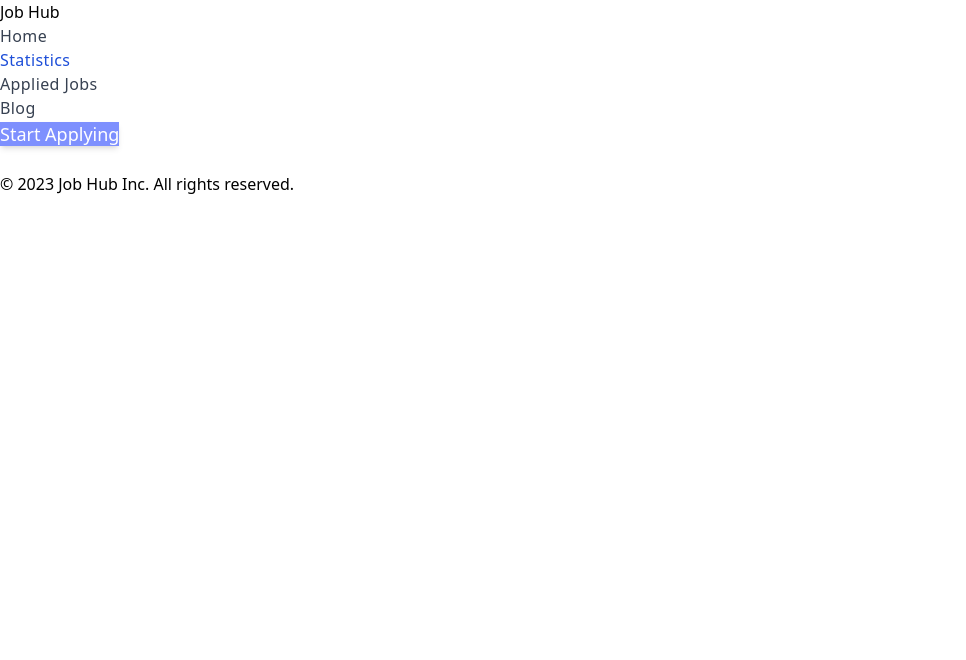
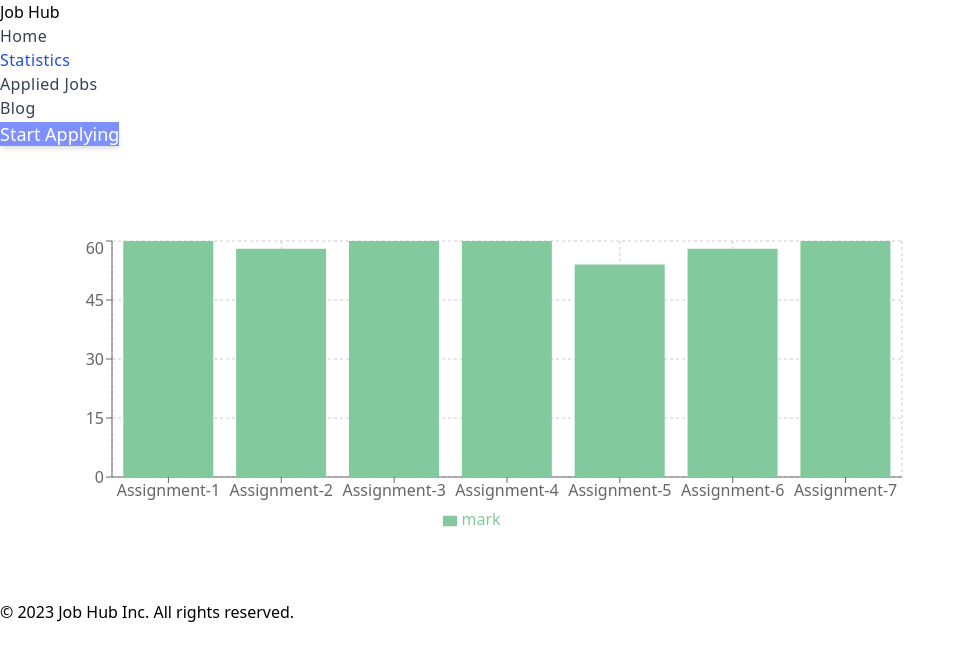
Before and after one commit to kamrul25/career-hub, a React (Vite) app: page /statistics in a window 1280 px wide. Shown: the top 660 px of the page, without its empty margins (0-966 px from the left). Built offline with nearby package versions, Linux system fonts and the light colour scheme.

Commit message:
showing chart in statistics page

```diff
--- a/package.json
+++ b/package.json
@@ -16,6 +16,7 @@
     "react": "^18.2.0",
     "react-dom": "^18.2.0",
     "react-router-dom": "^6.11.0",
+    "recharts": "^2.5.0",
     "sort-by": "^1.2.0"
   },
   "devDependencies": {
--- a/src/components/Statistics.jsx
+++ b/src/components/Statistics.jsx
@@ -1,11 +1,42 @@
-import React from 'react';
+import React from "react";
+import { useLoaderData } from "react-router-dom";
+// import Rechart from './Rechart';
+import {
+  BarChart,
+  Bar,
+  XAxis,
+  YAxis,
+  CartesianGrid,
+  Tooltip,
+  Legend,
+} from "recharts";
 
 const Statistics = () => {
-    return (
-        <div>
+  const sta = useLoaderData();
 
-        </div>
-    );
+  return (
+    <div className="my-container">
+      <BarChart
+        width={900}
+        height={300}
+        data={sta}
+        margin={{
+          top: 5,
+          right: 30,
+          left: 20,
+          bottom: 5,
+        }}
+      >
+        <CartesianGrid strokeDasharray="3 3" />
+        <XAxis dataKey="name" />
+        <YAxis  />
+        <Tooltip cursor={{ stroke: 'red', strokeWidth: 2 }} />
+        <Legend />
+        <Bar dataKey="mark" stackId="a" fill=" #82ca9d" />
+
+      </BarChart>
+    </div>
+  );
 };
 
 export default Statistics;
--- a/src/index.css
+++ b/src/index.css
@@ -21,7 +21,3 @@
 .default{
   @apply font-medium tracking-wide text-gray-700 transition-colors duration-200 hover:text-blue-400
 }
-
-.footer{
-  @apply  py-[300px] px-28 bg-black
-}
--- a/src/main.jsx
+++ b/src/main.jsx
@@ -21,7 +21,8 @@ const router = createBrowserRouter([
       },
       {
         path:'/statistics',
-        element:<Statistics />
+        element:<Statistics />,
+        loader: () => fetch("statistics.json"),
       },
       {
         path:'/applied-jobs',
```
Also changed, not shown: .eslintrc.cjs, 1 other file (tests, documents, lock files or other folders).
